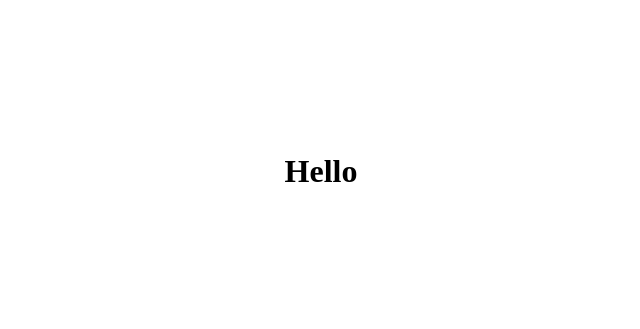
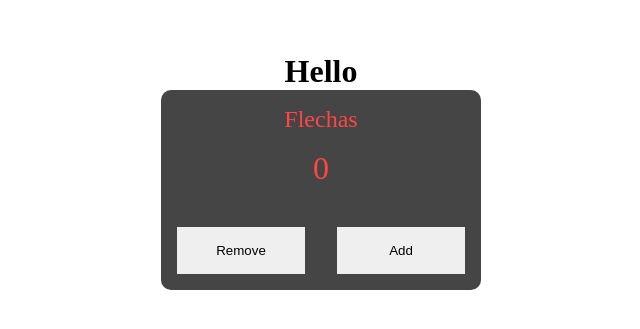
Before and after one commit to VitorSoaresSilva/grimoire, a Next.js app: page / in a window 1280 px wide. Shown: the part 229-558 px from the top of the page, without its empty margins (319-959 px from the left). Built offline with nearby package versions, Linux system fonts and the light colour scheme.

Commit message:
ArrowCount basic funcionality

```diff
--- /dev/null
+++ b/src/components/ArrowCount.tsx
@@ -0,0 +1,24 @@
+import {Container,Buttons} from "@/styles/components/ArrowCount"
+import { useState } from "react"
+export default function ArrowCount(){
+    const [count,setCount] = useState(0);
+
+    function handleChangeCount(value){
+        const newValue = count + value;
+        if(newValue >= 0){
+            setCount(count + value);
+        }
+    }
+    return(
+        <Container>
+            <header>Flechas</header>
+            <div className="content">
+                <p>{count}</p>
+            </div>
+            <Buttons>
+                <button type="button" onClick={()=>{handleChangeCount(-1)}}>Remove</button>
+                <button type="button" onClick={()=>{handleChangeCount(1)}}>Add</button>
+            </Buttons>
+        </Container>
+    )
+}
--- a/src/pages/index.tsx
+++ b/src/pages/index.tsx
@@ -1,10 +1,12 @@
 import React from "react";
+import ArrowCount from "@/components/ArrowCount";
 import { Container } from "@/styles/pages/Home";
 
 export default function Home() {
   return (
     <Container>
       <h1>Hello</h1>
+      <ArrowCount/>
     </Container>
   )
 }
--- /dev/null
+++ b/src/styles/components/ArrowCount.ts
@@ -0,0 +1,39 @@
+import styled from 'styled-components';
+
+export const Container = styled.div`
+  background: ${props => props.theme.colors.background.secondary};
+  width: 20rem;
+  height: 200px;
+  display: flex;
+  flex-direction: column;
+  border-radius: 10px;
+
+  header{
+    flex:1;
+    justify-content:center;
+    display:flex;
+    align-items: center;
+    color: ${props => props.theme.colors.text.secondary};
+    font-size: 1.5rem;
+  }
+  .content{
+    flex:1;
+  }
+  p{
+    text-align: center;
+    font-size: 2rem;
+    color: ${props => props.theme.colors.text.secondary}
+  }
+`;
+export const Buttons = styled.div`
+  display:flex;
+  flex:1;
+  justify-content:center;
+  align-items: center;
+  /* flex-direction: column; */
+  button{
+    flex:1;
+    margin:1rem;
+    padding:1rem;
+  }
+`;
```
